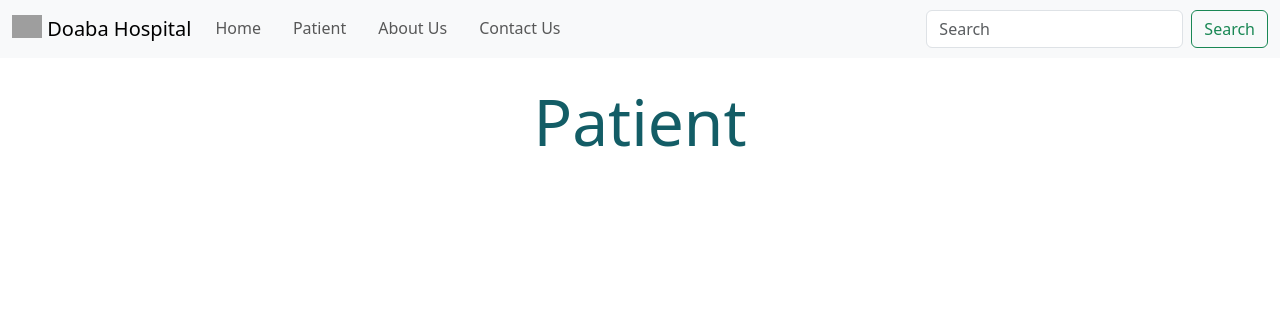
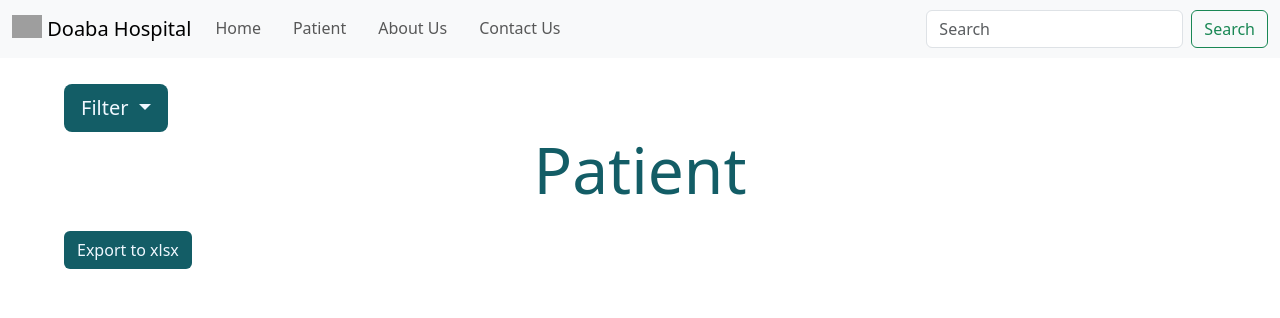
Before and after one commit to sukhioo7/Django-Class, a Django app: template hospital/Patient/templates/Patient/patient.html in a window 1280 px wide. Shown: the top 318 px of the page. Run offline with Django 3.2, Linux system fonts and the light colour scheme; the template is opened without the code that fills it, so the values that code supplies are empty; grey boxes are pictures that could not be loaded.

Commit message:
Export to Excel

```diff
--- a/hospital/Patient/templates/Patient/patient.html
+++ b/hospital/Patient/templates/Patient/patient.html
@@ -17,7 +17,20 @@
 
     <main>
         <div>
+            <div class="dropdown">
+                <a style="background-color: #135D66; color: aliceblue;" class="btn btn-lg dropdown-toggle" href="#" role="button" data-bs-toggle="dropdown" aria-expanded="false">
+                  Filter
+                </a>
+
+                <ul class="dropdown-menu">
+                  <li><a class="dropdown-item" href="{% url 'Patient:filter-patient' by='male' %}">Male</a></li>
+                  <li><a class="dropdown-item" href="{% url 'Patient:filter-patient' by='female' %}">Female</a></li>
+                  <li><a class="dropdown-item" href="{% url 'Patient:filter-patient' by='age-asc' %}">Age ASC</a></li>
+                  <li><a class="dropdown-item" href="{% url 'Patient:filter-patient' by='age-desc' %}">Age DESC</a></li>
+                </ul>
+              </div>
             <h1>Patient</h1>
+            <a style="background-color: #135D66; color: aliceblue;" class="btn" href="{% url 'Patient:to-excel' %}">Export to xlsx</a>
         </div>
         <div>
             {% for patient in patients %}
--- a/hospital/Patient/urls.py
+++ b/hospital/Patient/urls.py
@@ -6,5 +6,7 @@ app_name = 'Patient'
 urlpatterns = [
     path('',views.patient,name='patient_page'),
     path('delete/<int:id>/',views.delete_patient,name='delete-card'),
-    path('update/<int:id>/',views.update,name='update-patient')
+    path('update/<int:id>/',views.update,name='update-patient'),
+    path('filter/<slug:by>/',views.filter_patient,name='filter-patient'),
+    path('export-to-xlsx',views.convert2excel,name='to-excel')
 ]
```
Also changed, not shown: hospital/Patient/views.py (+39 -0 lines), hospital/db.sqlite3, hospital/media/patient_image/36_jpg.rf.f8cae312e521642903aebba62287cdd4.jpg (deleted), hospital/media/patient_image/45_jpg.rf.e3b5a8108ee1ee29b9f43b801105fecc.jpg (added), 1 other file.
